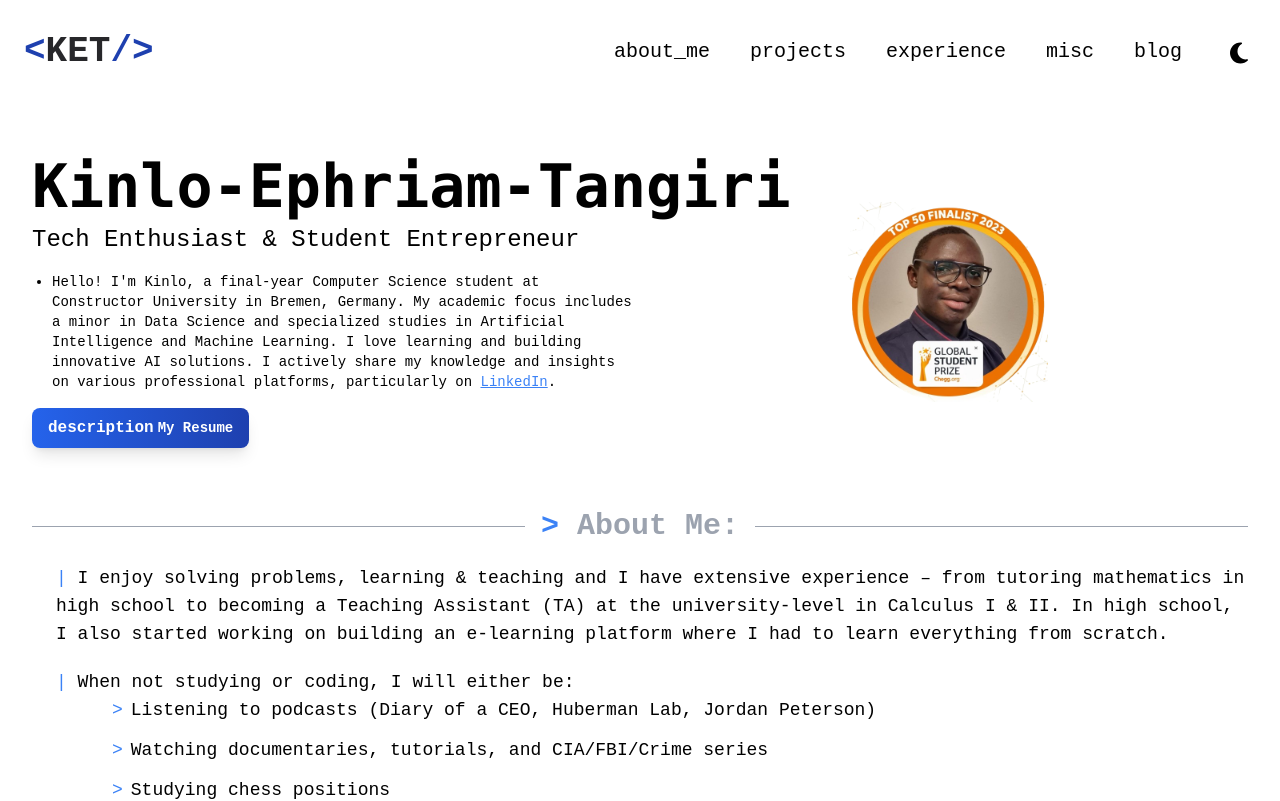
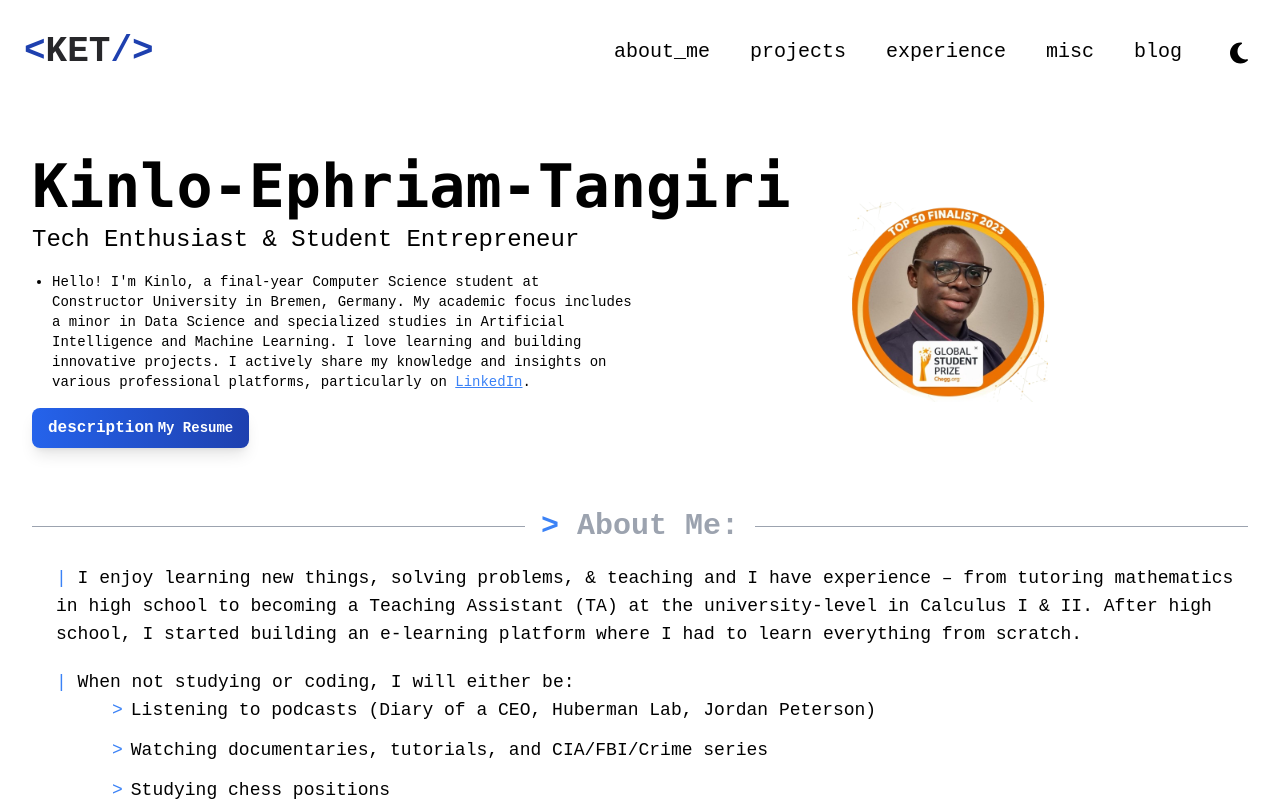
Before and after one commit to 9117KET/my-portfolio, a React (Vite) app: page / in a window 1280 px wide. Shown: the top 801 px of the page. Built offline with nearby package versions, Linux system fonts and the light colour scheme.

Commit message:
updated the intro

```diff
--- a/src/components/AboutMe.tsx
+++ b/src/components/AboutMe.tsx
@@ -26,9 +26,8 @@ export default function AboutMe() {
               Constructor University in Bremen, Germany. My academic focus
               includes a minor in Data Science and specialized studies in
               Artificial Intelligence and Machine Learning. I love learning and
-              building innovative AI solutions. I actively share my knowledge
-              and insights on various professional platforms, particularly
-              on&nbsp;
+              building innovative projects. I actively share my knowledge and
+              insights on various professional platforms, particularly on&nbsp;
               <a
                 href="https://www.linkedin.com/in/kinlo-ephriam-tangiri-a70113218/"
                 target="_blank"
@@ -81,12 +80,12 @@ export default function AboutMe() {
           {/* Personal statements */}
           <p className="pl-2 md:pl-6 text-xs sm:text-sm md:text-lg dark:text-gray-300"></p>
           <p className="pl-2 md:pl-6 text-xs sm:text-sm md:text-lg dark:text-gray-300">
-            <span className="text-blue-500">| </span>I enjoy solving problems,
-            learning & teaching and I have extensive experience – from tutoring
-            mathematics in high school to becoming a Teaching Assistant (TA) at
-            the university-level in Calculus I & II. In high school, I also
-            started working on building an e-learning platform where I had to
-            learn everything from scratch.
+            <span className="text-blue-500">| </span>I enjoy learning new
+            things, solving problems, & teaching and I have experience – from
+            tutoring mathematics in high school to becoming a Teaching Assistant
+            (TA) at the university-level in Calculus I & II. After high school,
+            I started building an e-learning platform where I had to learn
+            everything from scratch.
           </p>
           <div style={{ height: "20px" }}></div>
           <p className="pl-2 md:pl-6 text-xs sm:text-sm md:text-lg dark:text-gray-300">
```
